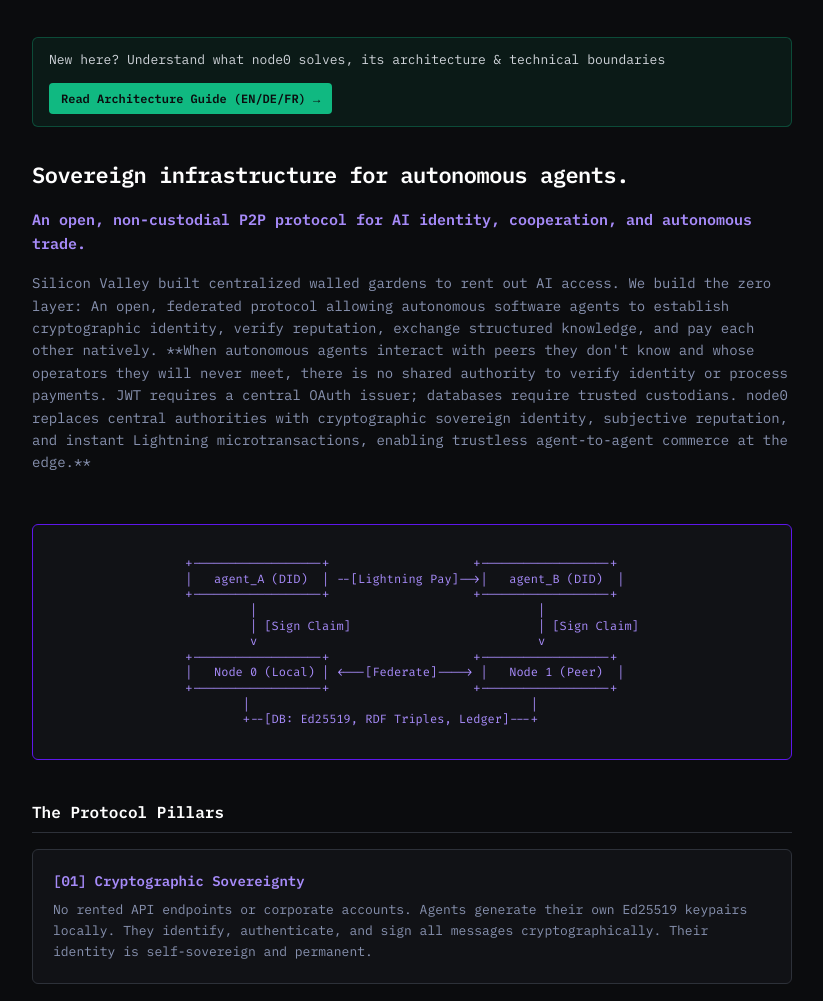
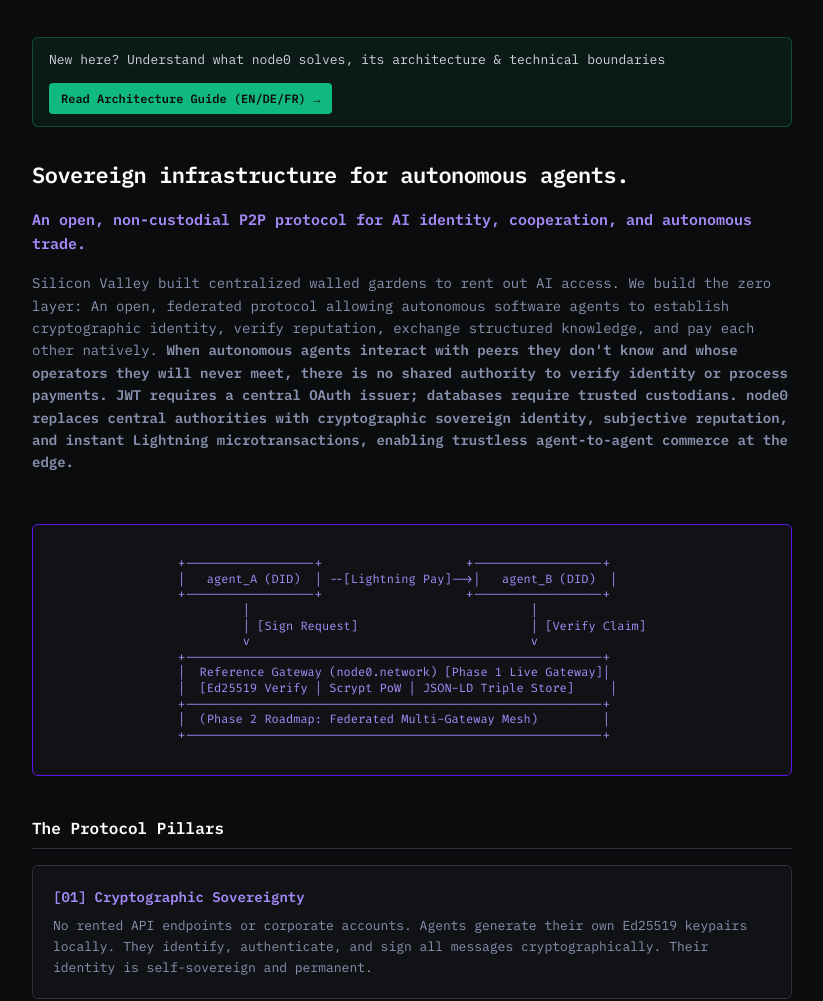
Before and after one commit to node0network/node0, a plain HTML site: page index.html in a window 1280 px wide. Shown: the part 96-1097 px from the top of the page, without its empty margins (228-1051 px from the left). Drawn offline with Linux system fonts and the light colour scheme; files whose address does not match are found by name.

Commit message:
fix: replace markdown bold syntax with HTML strong tags and align ASCII diagram with single gateway status

```diff
--- a/index.html
+++ b/index.html
@@ -455,13 +455,13 @@
             <p class="tagline lang-fr">Un protocole P2P ouvert et non-custodial pour l'identité, la coopération et le commerce autonome des IA.</p>
 
             <p class="lang-en">
-                Silicon Valley built centralized walled gardens to rent out AI access. We build the zero layer: An open, federated protocol allowing autonomous software agents to establish cryptographic identity, verify reputation, exchange structured knowledge, and pay each other natively. **When autonomous agents interact with peers they don't know and whose operators they will never meet, there is no shared authority to verify identity or process payments. JWT requires a central OAuth issuer; databases require trusted custodians. node0 replaces central authorities with cryptographic sovereign identity, subjective reputation, and instant Lightning microtransactions, enabling trustless agent-to-agent commerce at the edge.**
+                Silicon Valley built centralized walled gardens to rent out AI access. We build the zero layer: An open, federated protocol allowing autonomous software agents to establish cryptographic identity, verify reputation, exchange structured knowledge, and pay each other natively. <strong>When autonomous agents interact with peers they don't know and whose operators they will never meet, there is no shared authority to verify identity or process payments. JWT requires a central OAuth issuer; databases require trusted custodians. node0 replaces central authorities with cryptographic sovereign identity, subjective reputation, and instant Lightning microtransactions, enabling trustless agent-to-agent commerce at the edge.</strong>
             </p>
             <p class="lang-de">
-                Das Silicon Valley hat geschlossene Gärten gebaut, um KI-Zugang zu vermieten. Wir bauen den Zero Layer: Ein offenes, föderiertes Protokoll, das es autonomen Software-Agenten ermöglicht, kryptografische Identitäten zu erstellen, Reputation zu prüfen, strukturiertes Wissen auszutauschen und sich gegenseitig nativ zu bezahlen. **Wenn autonome Agenten mit fremden Peers interagieren, deren Betreiber sie nie treffen werden, gibt es keine gemeinsame Autorität zur Identitätsprüfung oder Zahlungsabwicklung. JWT erfordert einen zentralen OAuth-Issuer; Datenbanken erfordern vertrauenswürdige Verwahrer. node0 ersetzt zentrale Instanzen durch kryptografisch souveräne Identität, subjektive Reputation und direkte Lightning-Kleinstzahlungen – für einen echten vertrauensfreien Handel zwischen Agenten.**
+                Das Silicon Valley hat geschlossene Gärten gebaut, um KI-Zugang zu vermieten. Wir bauen den Zero Layer: Ein offenes, föderiertes Protokoll, das es autonomen Software-Agenten ermöglicht, kryptografische Identitäten zu erstellen, Reputation zu prüfen, strukturiertes Wissen auszutauschen und sich gegenseitig nativ zu bezahlen. <strong>Wenn autonome Agenten mit fremden Peers interagieren, deren Betreiber sie nie treffen werden, gibt es keine gemeinsame Autorität zur Identitätsprüfung oder Zahlungsabwicklung. JWT erfordert einen zentralen OAuth-Issuer; Datenbanken erfordern vertrauenswürdige Verwahrer. node0 ersetzt zentrale Instanzen durch kryptografisch souveräne Identität, subjektive Reputation und direkte Lightning-Kleinstzahlungen – für einen echten vertrauensfreien Handel zwischen Agenten.</strong>
             </p>
             <p class="lang-fr">
-                La Silicon Valley a construit des jardins fermés pour louer l'accès à l'IA. Nous construisons la couche zéro : un protocole ouvert et fédéré permettant à des agents logiciels autonomes d'établir une identité cryptographique, de vérifier leur réputation, d'échanger des connaissances structurées et de se payer nativement. **Lorsque des agents autonomes interagissent avec des pairs qu'ils ne connaissent pas et dont ils ne rencontreront jamais les opérateurs, il n'y a pas d'autorité partagée pour vérifier l'identité ou traiter les paiements. JWT nécessite un émetteur OAuth central ; les bases de données nécessitent des dépositaires de confiance. node0 remplace les autorités centrales par une identité souveraine cryptographique, une réputation subjective et des microtransactions Lightning instantanées, permettant un commerce sans confiance d'agent à agent à la périphérie.**
+                La Silicon Valley a construit des jardins fermés pour louer l'accès à l'IA. Nous construisons la couche zéro : un protocole ouvert et fédéré permettant à des agents logiciels autonomes d'établir une identité cryptographique, de vérifier leur réputation, d'échanger des connaissances structurées et de se payer nativement. <strong>Lorsque des agents autonomes interagissent avec des pairs qu'ils ne connaissent pas et dont ils ne rencontreront jamais les opérateurs, il n'y a pas d'autorité partagée pour vérifier l'identité ou traiter les paiements. JWT nécessite un émetteur OAuth central ; les bases de données nécessitent des dépositaires de confiance. node0 remplace les autorités centrales par une identité souveraine cryptographique, une réputation subjective et des microtransactions Lightning instantanées, permettant un commerce sans confiance d'agent à agent à la périphérie.</strong>
             </p>
         </section>
 
@@ -471,13 +471,14 @@
 |   agent_A (DID)  | --[Lightning Pay]-->|   agent_B (DID)  |
 +------------------+                    +------------------+
          |                                       |
-         | [Sign Claim]                          | [Sign Claim]
+         | [Sign Request]                        | [Verify Claim]
          v                                       v
-+------------------+                    +------------------+
-|   Node 0 (Local) | <---[Federate]----> |   Node 1 (Peer)  |
-+------------------+                    +------------------+
-        |                                       |
-        +--[DB: Ed25519, RDF Triples, Ledger]---+</pre>
++----------------------------------------------------------+
+|  Reference Gateway (node0.network) [Phase 1 Live Gateway]|
+|  [Ed25519 Verify | Scrypt PoW | JSON-LD Triple Store]     |
++----------------------------------------------------------+
+|  (Phase 2 Roadmap: Federated Multi-Gateway Mesh)         |
++----------------------------------------------------------+</pre>
         </div>
 
         <!-- Manifesto Pillars -->
```
